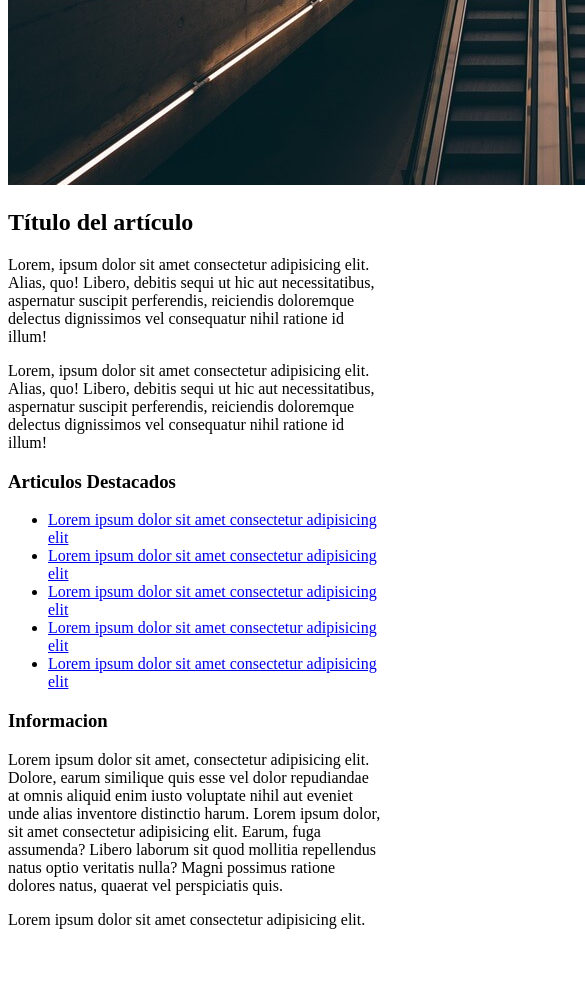
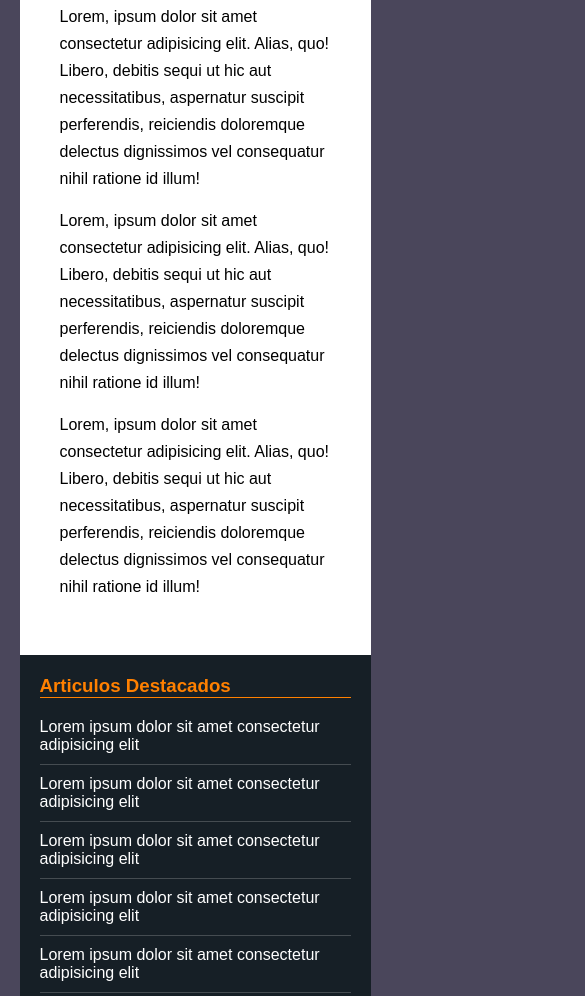
Before and after one commit to marcosantar93/webdesign-course, a plain HTML site: page practicas/layout/index.html in a window 390 px wide. Shown: the part 639-1635 px from the top of the page, 585 px wide, since content can reach past the window. Before the commit the page ends 1584 px from the top, so only its background shows below. Drawn offline with Linux system fonts and the light colour scheme.

Commit message:
estilos y responsive practica layout sencillo

```diff
--- /dev/null
+++ b/practicas/layout/css/estilos.css
@@ -0,0 +1,135 @@
+* {
+  margin: 0;
+  padding: 0;
+  box-sizing: border-box;
+}
+
+body {
+  font-family: Arial, Helvetica, sans-serif;
+  font-size: 16px;
+  background: #4a465b;
+}
+
+.contenedor {
+  width: 90%;
+  max-width: 1000px;
+  margin: 20px auto;
+}
+
+header {
+  background: #fff;
+}
+
+header nav ul {
+  /*width: 100%; unnecessary, block elements already use width: 100%*/
+  /*overflow: hidden; necessary if we use "float: left" instead of
+"display: inline-block" in "header nav ul li"*/
+  /* list-style: none; */
+}
+
+header nav ul li {
+  display: inline-block;
+  /* float: left */
+}
+
+header nav ul li a {
+  text-decoration: none;
+  display: inline-block;
+  padding: 15px 20px;
+  color: #000;
+}
+
+header nav ul li a:hover {
+  color: #fff;
+  background: #000;
+}
+
+.main {
+  width: 70%;
+  background: #fff;
+  display: inline-block;
+}
+
+.main .imagen {
+  width: 100%;
+}
+
+.main .imagen img {
+  width: 100%;
+  vertical-align: top;
+}
+
+.main .posts {
+  padding: 40px;
+}
+
+.main .posts article h2 {
+  margin-bottom: 20px;
+  color: #424242;
+}
+
+.main .posts article p {
+  margin-bottom: 15px;
+  line-height: 27px;
+}
+
+aside {
+  width: 30%;
+  background: #161f26;
+  padding: 20px;
+  color: #fff;
+  float: right;
+}
+
+aside .widget {
+    margin-bottom: 20px;
+}
+
+aside .widget .titulo {
+  color: #ff8000;
+  border-bottom: 1px solid #ff8000;
+  margin-bottom: 10px;
+}
+
+aside .widget ul {
+  list-style: none;
+}
+
+aside .widget ul li {
+  border-bottom: 1px solid rgba(255, 255, 255, 0.2);
+  padding: 10px 0;
+}
+
+aside .widget ul li a {
+  color: #fff;
+  text-decoration: none;
+}
+
+aside .widget ul li a:hover {
+  color: #8f8f8f;
+}
+
+aside .widget p {
+  line-height: 27px;
+}
+
+footer{
+    width: 70%;
+    background: #000;
+    color: #fff;
+    padding: 15px 0;
+    clear: both;
+    text-align: center;
+}
+
+@media screen and (max-width:800px){
+    .main{
+        width: 100%;
+    }
+    aside{
+        width: 100%;
+    }
+    footer{
+        width: 100%;
+    }
+}
--- a/practicas/layout/index.html
+++ b/practicas/layout/index.html
@@ -1,11 +1,14 @@
 <!DOCTYPE html>
 <html lang="es">
-
   <head>
-    <meta charset="UTF-8">
-    <meta name="viewport" content="width=device-width, user-scalable=no, initial-scale=1.0, maximum-scale=1.0">
-    <meta http-equiv="X-UA-Compatible" content="ie=edge">
+    <meta charset="UTF-8" />
+    <meta
+      name="viewport"
+      content="width=device-width, user-scalable=no, initial-scale=1.0, maximum-scale=1.0"
+    />
+    <meta http-equiv="X-UA-Compatible" content="ie=edge" />
     <title>Layout Basica</title>
+    <link rel="stylesheet" href="css/estilos.css" />
   </head>
 
   <body>
@@ -23,20 +26,35 @@
       </header>
       <section class="main">
         <div class="imagen">
-                <img src="img/bg.jpg" alt="">
+          <img src="img/bg.jpg" alt="" />
         </div>
         <section class="posts">
           <article>
             <h2>Título del artículo</h2>
-                    <p>Lorem, ipsum dolor sit amet consectetur adipisicing elit. Alias, quo! Libero, debitis sequi ut
-                        hic
-                        aut necessitatibus, aspernatur suscipit perferendis, reiciendis doloremque delectus dignissimos
-                        vel
-                        consequatur nihil ratione id illum!</p>
-                    <p>Lorem, ipsum dolor sit amet consectetur adipisicing elit. Alias, quo! Libero, debitis sequi ut
-                        hic aut necessitatibus, aspernatur suscipit perferendis, reiciendis doloremque delectus
-                        dignissimos vel
-                        consequatur nihil ratione id illum!</p>
+            <p>
+              Lorem, ipsum dolor sit amet consectetur adipisicing elit. Alias,
+              quo! Libero, debitis sequi ut hic aut necessitatibus, aspernatur
+              suscipit perferendis, reiciendis doloremque delectus dignissimos
+              vel consequatur nihil ratione id illum!
+            </p>
+            <p>
+              Lorem, ipsum dolor sit amet consectetur adipisicing elit. Alias,
+              quo! Libero, debitis sequi ut hic aut necessitatibus, aspernatur
+              suscipit perferendis, reiciendis doloremque delectus dignissimos
+              vel consequatur nihil ratione id illum!
+            </p>
+            <p>
+              Lorem, ipsum dolor sit amet consectetur adipisicing elit. Alias,
+              quo! Libero, debitis sequi ut hic aut necessitatibus, aspernatur
+              suscipit perferendis, reiciendis doloremque delectus dignissimos
+              vel consequatur nihil ratione id illum!
+            </p>
+            <p>
+              Lorem, ipsum dolor sit amet consectetur adipisicing elit. Alias,
+              quo! Libero, debitis sequi ut hic aut necessitatibus, aspernatur
+              suscipit perferendis, reiciendis doloremque delectus dignissimos
+              vel consequatur nihil ratione id illum!
+            </p>
           </article>
         </section>
       </section>
@@ -45,20 +63,44 @@
         <div class="widget">
           <h3 class="titulo">Articulos Destacados</h3>
           <ul>
-                    <li><a href="#">Lorem ipsum dolor sit amet consectetur adipisicing elit</a></li>
-                    <li><a href="#">Lorem ipsum dolor sit amet consectetur adipisicing elit</a></li>
-                    <li><a href="#">Lorem ipsum dolor sit amet consectetur adipisicing elit</a></li>
-                    <li><a href="#">Lorem ipsum dolor sit amet consectetur adipisicing elit</a></li>
-                    <li><a href="#">Lorem ipsum dolor sit amet consectetur adipisicing elit</a></li>
+            <li>
+              <a href="#"
+                >Lorem ipsum dolor sit amet consectetur adipisicing elit</a
+              >
+            </li>
+            <li>
+              <a href="#"
+                >Lorem ipsum dolor sit amet consectetur adipisicing elit</a
+              >
+            </li>
+            <li>
+              <a href="#"
+                >Lorem ipsum dolor sit amet consectetur adipisicing elit</a
+              >
+            </li>
+            <li>
+              <a href="#"
+                >Lorem ipsum dolor sit amet consectetur adipisicing elit</a
+              >
+            </li>
+            <li>
+              <a href="#"
+                >Lorem ipsum dolor sit amet consectetur adipisicing elit</a
+              >
+            </li>
           </ul>
         </div>
         <div class="widget">
           <h3 class="titulo">Informacion</h3>
-                <p>Lorem ipsum dolor sit amet, consectetur adipisicing elit. Dolore, earum similique quis esse vel dolor
-                    repudiandae at omnis aliquid enim iusto voluptate nihil aut eveniet unde alias inventore distinctio
-                    harum. Lorem ipsum dolor, sit amet consectetur adipisicing elit. Earum, fuga assumenda? Libero
-                    laborum sit quod mollitia repellendus natus optio veritatis nulla? Magni possimus ratione dolores
-                    natus, quaerat vel perspiciatis quis.</p>
+          <p>
+            Lorem ipsum dolor sit amet, consectetur adipisicing elit. Dolore,
+            earum similique quis esse vel dolor repudiandae at omnis aliquid
+            enim iusto voluptate nihil aut eveniet unde alias inventore
+            distinctio harum. Lorem ipsum dolor, sit amet consectetur
+            adipisicing elit. Earum, fuga assumenda? Libero laborum sit quod
+            mollitia repellendus natus optio veritatis nulla? Magni possimus
+            ratione dolores natus, quaerat vel perspiciatis quis.
+          </p>
         </div>
       </aside>
       <footer>
@@ -66,5 +108,4 @@
       </footer>
     </div>
   </body>
-
 </html>
```
Lines whose indentation alone changed are shown as unchanged.
